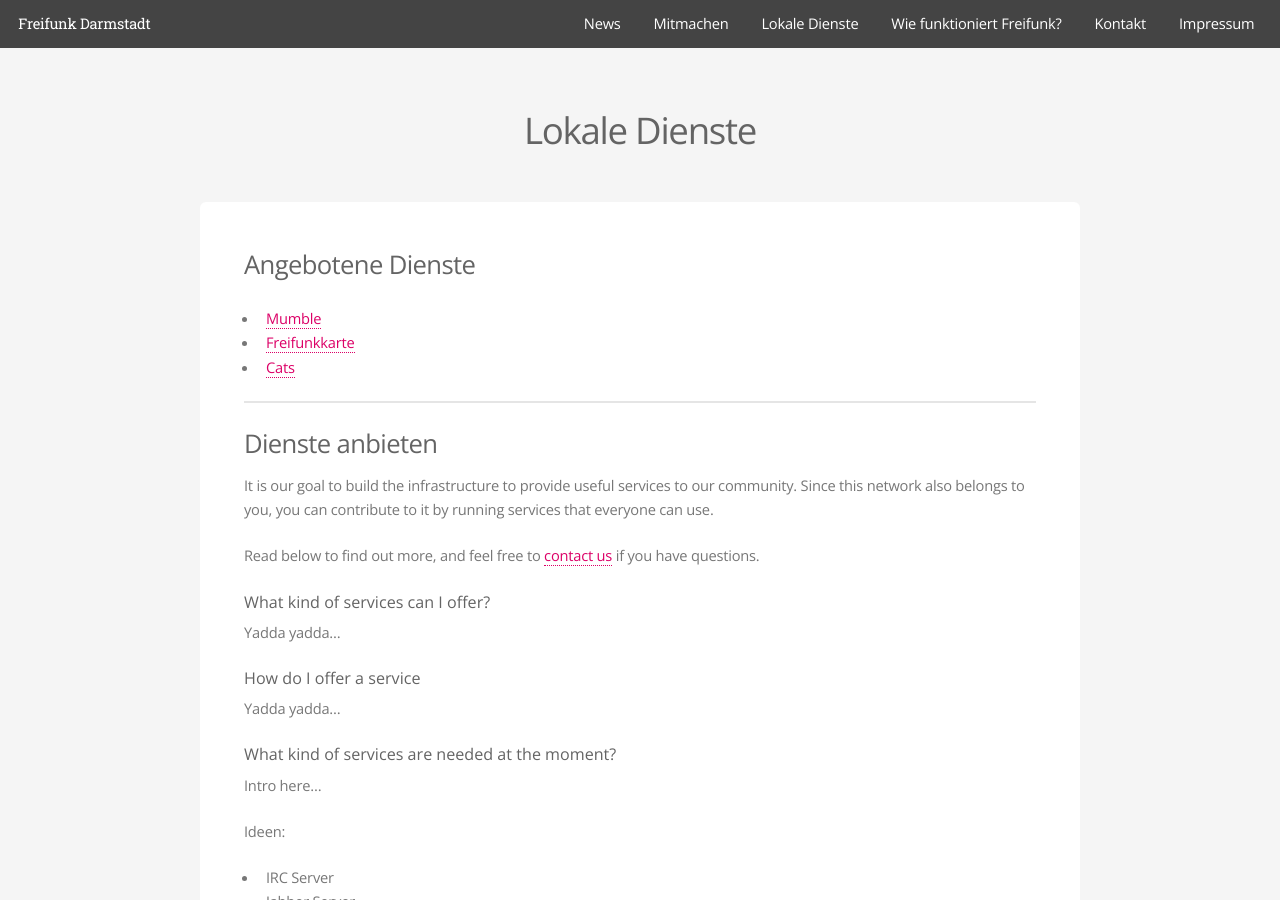
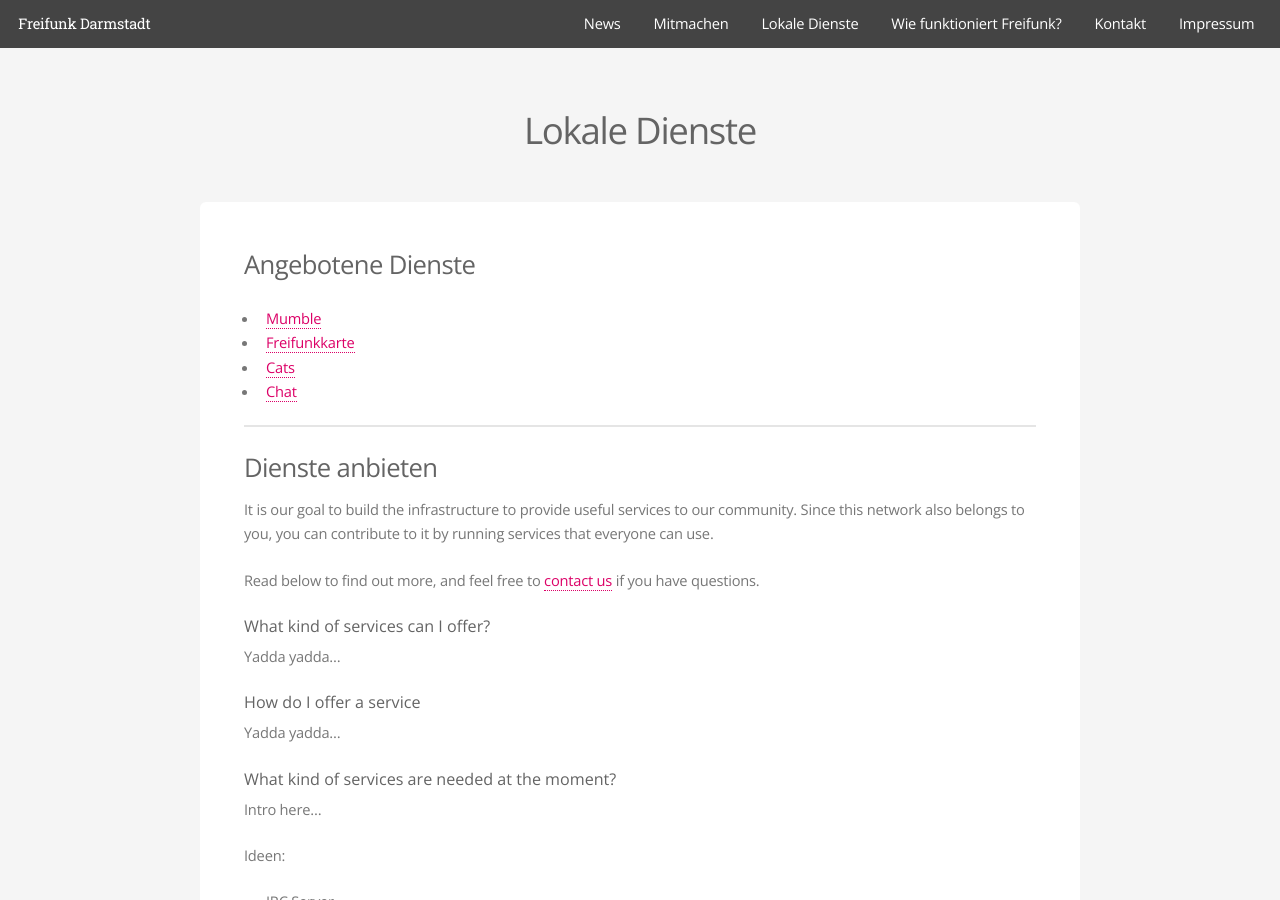
Before and after one commit to mdrenger/darmstadt.freifunk.net, a Jekyll site: the page built from pages/lokale-dienste.md, in a window 1280 px wide and 900 px high. Built offline with Jekyll 4.4.1, drawn with Linux system fonts in a browser that asks for light colours.

Commit message:
added link to chat service

```diff
--- a/pages/lokale-dienste.md
+++ b/pages/lokale-dienste.md
@@ -14,7 +14,8 @@ sub_weight: 1
 
 * [Mumble](/lokale-dienste/mumble/)
 * [Freifunkkarte](/lokale-dienste/karte)
-* [Cats](/lokale-dients/cats/)
+* [Cats](/lokale-dienste/cats/)
+* [Chat](/lokale-dienste/chat/)
 
 * * *
 
```
